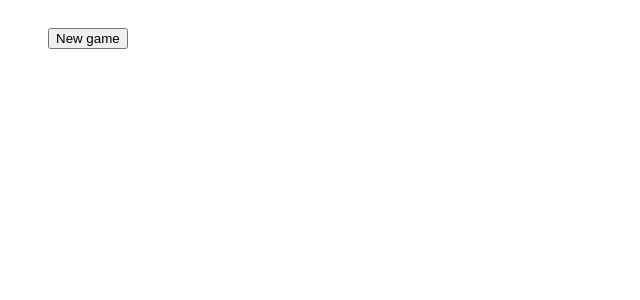
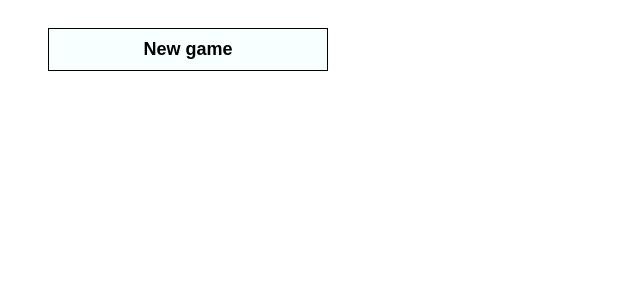
Before and after one commit to mzwierzykowski/warships-client, a React (Create React App) app: page / in a window 1280 px wide. Shown: the top 300 px of the page, without its empty margins (0-640 px from the left). Built offline with nearby package versions, Linux system fonts and the light colour scheme.

Commit message:
Some styling

```diff
--- a/src/App.css
+++ b/src/App.css
@@ -12,3 +12,16 @@
     padding-top: 20px;
     margin-left: 20px;
 }
+
+.new-game-button {
+    width: 100%;
+    padding: 10px;
+    background-color: #f7ffff;;
+    border: 1px solid;
+}
+
+.button-text {
+    font-family: arial, sans-serif;
+    font-weight: bold;
+    font-size: large;
+}
--- a/src/App.js
+++ b/src/App.js
@@ -57,7 +57,9 @@ function App() {
             </div>
             <div className="panel">
                 <div className="game-finished">{gameFinishedContent}</div>
-                <button className="new-game-button" onClick={handleClick}>New game</button>
+                <button className="new-game-button" onClick={handleClick}>
+                    <div className="button-text">New game</div>
+                </button>
                 <GameStats stats={stats}/>
             </div>
 
--- a/src/components/GameFinished.css
+++ b/src/components/GameFinished.css
@@ -1,4 +1,5 @@
 .game-finished-content {
+    font-family: arial, sans-serif;
     border: 2px solid green;
     background-color: lightgreen;
     margin-bottom: 10px;
--- a/src/components/GameFinished.js
+++ b/src/components/GameFinished.js
@@ -2,7 +2,7 @@ import './GameFinished.css'
 function GameFinished() {
     return (
         <div className="game-finished-content">
-            <div className='title'>
+            <div className="title">
                 <h3>Victory!</h3>
             </div>
             <div className="text-content">
--- a/src/components/GameStats.css
+++ b/src/components/GameStats.css
@@ -1,3 +1,20 @@
 .game-stats-container {
     padding-top: 20px;
+    width: 280px
 }
+table {
+    margin-bottom: 10px;
+    font-family: arial, sans-serif;
+    border-collapse: collapse;
+    width: 100%;
+}
+
+td, th {
+    border: 1px solid;
+    text-align: left;
+    padding: 8px;
+}
+
+th {
+    background-color: #f7ffff;
+}
--- a/src/components/GameStats.js
+++ b/src/components/GameStats.js
@@ -2,27 +2,48 @@ import './GameStats.css'
 
 function GameStats({stats}) {
     const shipStats = stats.shipStats.map((shipStat) => {
-        return (<div className="ship-stat" key={shipStat.type}>
-            <p className="ship-type">{shipStat.type}: {shipStat.leftInGameCount}/{shipStat.totalCount}</p>
-        </div>);
+        return (<tr className="ship-stat" key={shipStat.type}>
+            <td>{shipStat.type}</td>
+            <td>{shipStat.totalCount}</td>
+            <td>{shipStat.leftInGameCount}</td>
+        </tr>);
     });
 
-    let counters = <div></div>;
+    let content = <div></div>;
     if(stats.shotsFired > 0) {
-        counters = (
-            <div className="game-counters">
-                <p className="shots-fired-counter">Shoots fired: {stats.shotsFired}</p>
-                <p className="total-hits-counter">Total Hits: {stats.totalHits}</p>
-                <p className="total-miss-counter">Total Miss: {stats.totalMiss}</p>
+        content = (
+            <div>
+                <div className="ship-stats">
+                    <table>
+                        <tr>
+                            <th>Ship type</th>
+                            <th>Count</th>
+                            <th>Left</th>
+                        </tr>
+                        {shipStats}
+                    </table>
+                </div>
+                <div className="game-counters">
+                    <table>
+                        <tr>
+                            <th>Shoots</th>
+                            <th>Hits</th>
+                            <th>Misses</th>
+                        </tr>
+                        <tr>
+                            <td>{stats.shotsFired}</td>
+                            <td>{stats.totalHits}</td>
+                            <td>{stats.totalMiss}</td>
+                        </tr>
+                    </table>
+                </div>
             </div>
+
         );
     }
     return (
         <div className="game-stats-container">
-            <div className="ship-stats">
-                {shipStats}
-            </div>
-            {counters}
+            {content}
         </div>
     );
 }
```
